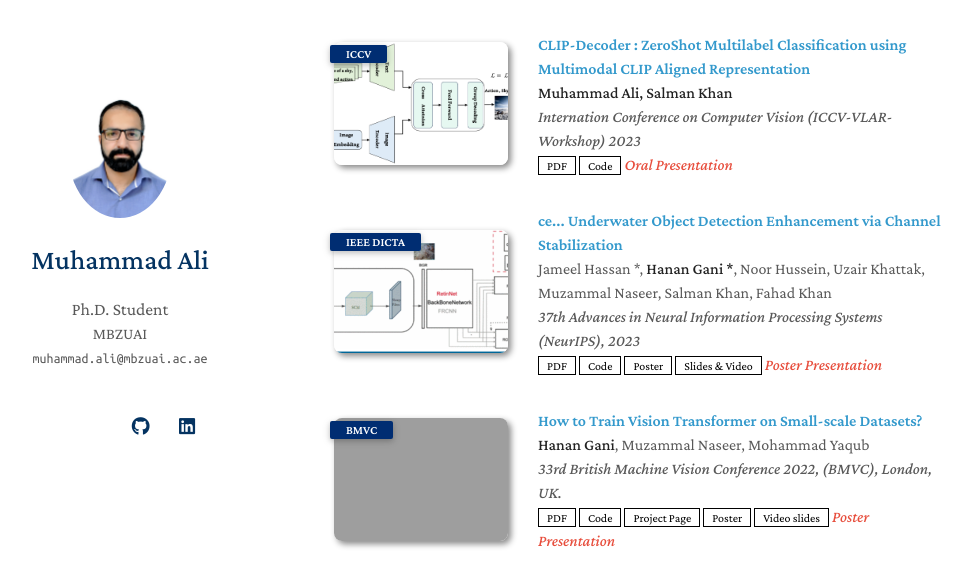
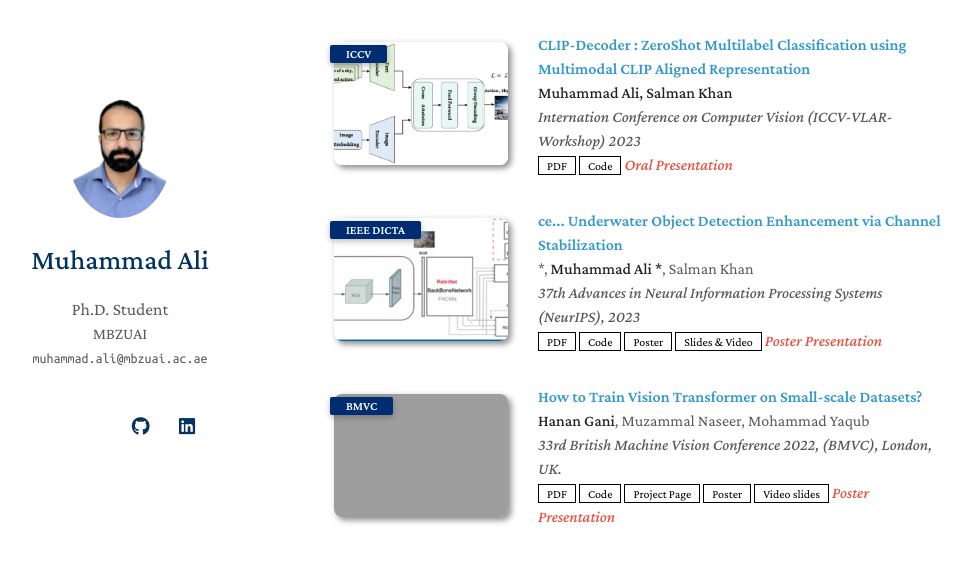
Before and after one commit to aliman80/aliman80.github.io, a Jekyll site: the page built from index.md, in a window 1280 px wide and 900 px high, scrolled down 1150 px, cut to the strip 0-566 px from the top of the window. Shown: the whole strip, without its empty margins (156-1128 px from the left). Built offline with Jekyll 4.4.1, drawn with Linux system fonts in a browser that asks for light colours; a style sheet for code colours, icons or effects is not loaded; our own code applies the rules of GitHub Pages for plain Markdown files.

Commit message:
Update publications.md

```diff
--- a/_includes/publications.md
+++ b/_includes/publications.md
@@ -108,7 +108,7 @@
   <div class="col-sm-9" style="position: relative;width: 100%;padding-right: 15px;padding-left: 20px;">
     <div class="title"><a href="https://ieeexplore.ieee.org/document/10034594">ce...
 Underwater Object Detection Enhancement via Channel Stabilization</a></div>
-    <div class="author">Jameel Hassan *, <strong>Hanan Gani *</strong>, Noor Hussein, Uzair Khattak, Muzammal Naseer, Salman Khan, Fahad Khan</div>
+    <div class="author"> *, <strong>Muhammad Ali *</strong>, Salman Khan</div>
     <div class="periodical"><em>37th Advances in Neural Information Processing Systems (NeurIPS), 2023</em></div>
     <div class="links">
       <a href="https://ieeexplore.ieee.org/document/10034594" class="btn btn-sm z-depth-0" role="button" target="_blank" style="font-size:12px;">PDF</a>
```
